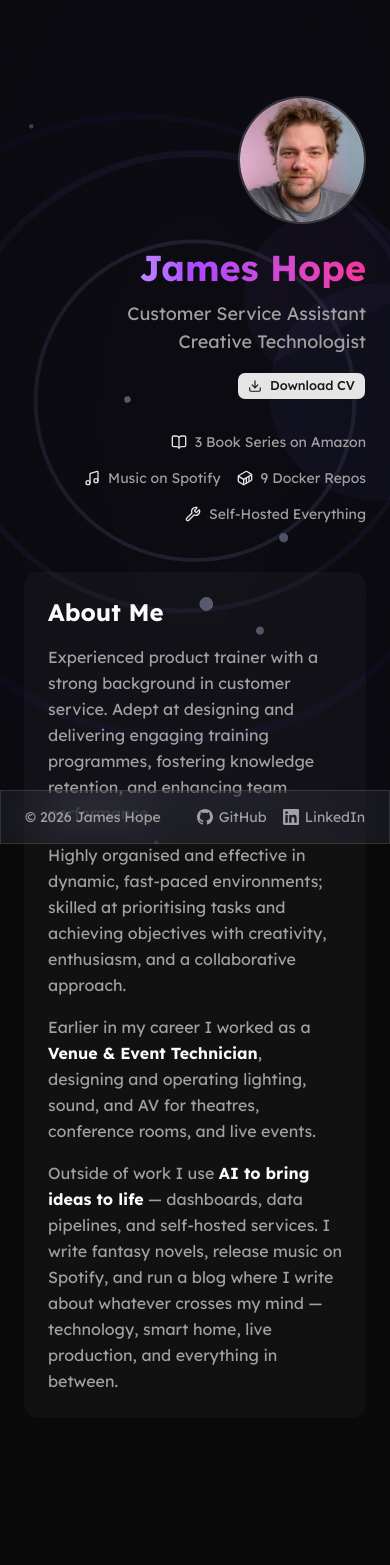
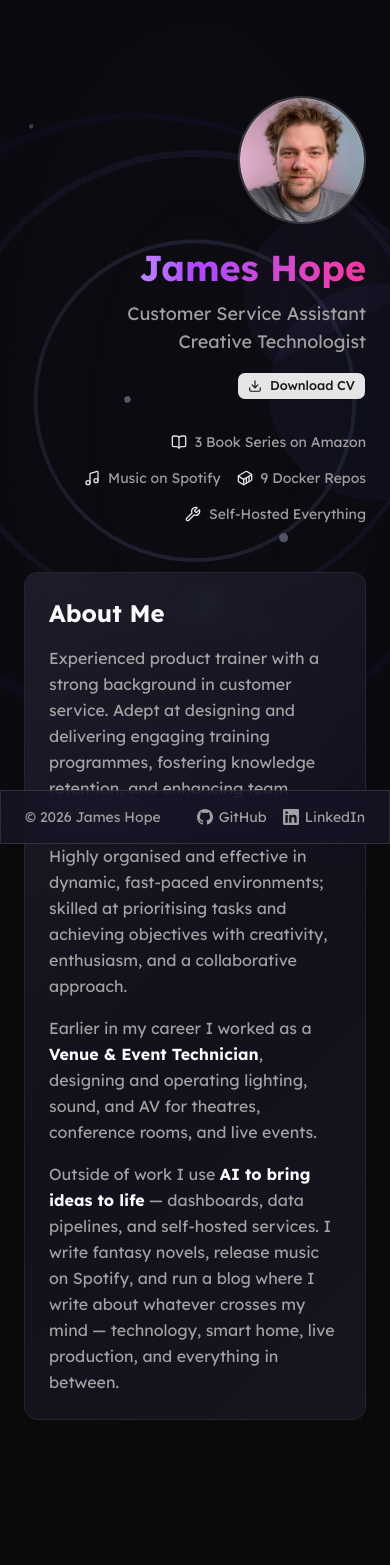
Before and after one commit to jimdhope/cv, a Next.js app: page / in a window 390 px wide. Shown: the top 1565 px of the page. Built offline with nearby package versions, Linux system fonts and the light colour scheme.

Commit message:
Fix glass effects for mobile, add safe-area insets, clean up unused SVG filter

```diff
--- a/src/app/globals.css
+++ b/src/app/globals.css
@@ -162,13 +162,19 @@
 }
 
 @layer utilities {
-  /* Glassmorphism with SVG filter for distortion */
+  /* Glassmorphism - solid dark fallback for mobile browsers without backdrop-filter */
   .glass {
-    background: rgba(255, 255, 255, 0.03);
-    backdrop-filter: blur(12px) saturate(180%);
-    -webkit-backdrop-filter: blur(12px) saturate(180%);
+    background: rgba(15, 15, 25, 0.92);
     border: 1px solid rgba(255, 255, 255, 0.08);
     position: relative;
+  }
+
+  @supports (backdrop-filter: blur(12px)) {
+    .glass {
+      background: rgba(20, 20, 35, 0.75);
+      backdrop-filter: blur(12px) saturate(180%);
+      -webkit-backdrop-filter: blur(12px) saturate(180%);
+    }
   }
 
   .glass::before {
@@ -178,26 +184,38 @@
     border-radius: inherit;
     background: linear-gradient(
       135deg,
-      rgba(255, 255, 255, 0.1) 0%,
+      rgba(255, 255, 255, 0.05) 0%,
       transparent 50%,
-      rgba(255, 255, 255, 0.05) 100%
+      rgba(255, 255, 255, 0.02) 100%
     );
     pointer-events: none;
   }
 
   .glass-dark {
-    background: rgba(0, 0, 0, 0.3);
-    backdrop-filter: blur(16px) saturate(200%);
-    -webkit-backdrop-filter: blur(16px) saturate(200%);
+    background: rgba(12, 12, 20, 0.95);
     border: 1px solid rgba(255, 255, 255, 0.1);
+  }
+
+  @supports (backdrop-filter: blur(16px)) {
+    .glass-dark {
+      background: rgba(15, 15, 25, 0.8);
+      backdrop-filter: blur(16px) saturate(200%);
+      -webkit-backdrop-filter: blur(16px) saturate(200%);
+    }
   }
 
   /* Stronger glass for hero/header */
   .glass-strong {
-    background: rgba(255, 255, 255, 0.05);
-    backdrop-filter: blur(20px) saturate(200%);
-    -webkit-backdrop-filter: blur(20px) saturate(200%);
+    background: rgba(15, 15, 25, 0.95);
     border: 1px solid rgba(255, 255, 255, 0.12);
+  }
+
+  @supports (backdrop-filter: blur(20px)) {
+    .glass-strong {
+      background: rgba(20, 20, 35, 0.8);
+      backdrop-filter: blur(20px) saturate(200%);
+      -webkit-backdrop-filter: blur(20px) saturate(200%);
+    }
   }
 
   /* Text shadow for readability over glass */
--- a/src/app/page.tsx
+++ b/src/app/page.tsx
@@ -233,7 +233,7 @@ export default function PortfolioPage() {
             </div>
 
             {/* Right Column - About Me */}
-            <div className="space-y-4 text-muted-foreground leading-relaxed rounded-xl bg-white/[0.03] p-6 md:p-8">
+            <div className="space-y-4 text-muted-foreground leading-relaxed rounded-xl glass p-6 md:p-8">
               <h2 className="text-2xl font-bold text-foreground">About Me</h2>
               <p>
                 Experienced product trainer with a strong background in customer service. Adept at designing and delivering engaging training programmes, fostering knowledge retention, and enhancing team performance.
@@ -251,16 +251,6 @@ export default function PortfolioPage() {
           </div>
         </div>
       </section>
-
-      {/* SVG Filter for glassmorphism distortion */}
-      <svg className="absolute w-0 h-0" aria-hidden="true">
-        <defs>
-          <filter id="glass-distortion">
-            <feTurbulence type="fractalNoise" baseFrequency="0.01 0.01" numOctaves="2" result="noise" />
-            <feDisplacementMap in="SourceGraphic" in2="noise" scale="3" xChannelSelector="R" yChannelSelector="G" />
-          </filter>
-        </defs>
-      </svg>
 
       <main id="main-content" className="relative z-10 max-w-5xl mx-auto px-6 py-12 space-y-16" role="main">
         {/* Projects Showcase */}
@@ -467,7 +457,7 @@ export default function PortfolioPage() {
       </main>
 
       {/* Footer */}
-      <footer className="fixed bottom-0 left-0 right-0 z-50 border-t border-white/10 glass-strong" role="contentinfo">
+      <footer className="fixed bottom-0 left-0 right-0 z-50 border-t border-white/10 glass-strong" role="contentinfo" style={{ paddingBottom: 'env(safe-area-inset-bottom, 0)' }}>
         <div className="max-w-5xl mx-auto px-6 py-4 flex items-center justify-between">
           <p className="text-sm text-muted-foreground">© {new Date().getFullYear()} James Hope</p>
           <div className="flex items-center gap-4">
--- a/src/components/collapsing-header.tsx
+++ b/src/components/collapsing-header.tsx
@@ -37,6 +37,7 @@ export default function StickyHeader() {
         opacity: visible ? 1 : 0,
         transform: visible ? 'translateY(0)' : 'translateY(-100%)',
         pointerEvents: visible ? 'auto' : 'none',
+        paddingTop: 'env(safe-area-inset-top, 0)',
       }}
       role="banner"
       aria-label="Site header"
@@ -53,11 +54,11 @@ export default function StickyHeader() {
             </Avatar>
 
             {/* Text content */}
-            <div className="flex-1 min-w-0 flex flex-col justify-center">
-              <h1 className="font-bold leading-tight bg-gradient-to-r from-primary via-purple-500 to-pink-500 bg-clip-text text-transparent text-lg">
+            <div className="flex-1 min-w-0 flex flex-col justify-center overflow-hidden">
+              <h1 className="font-bold leading-tight bg-gradient-to-r from-primary via-purple-500 to-pink-500 bg-clip-text text-transparent text-lg whitespace-nowrap">
                 James Hope
               </h1>
-              <p className="text-muted-foreground text-sm">
+              <p className="text-muted-foreground text-sm whitespace-nowrap overflow-hidden text-ellipsis">
                 Customer Service Assistant · Creative Technologist
               </p>
             </div>
```
